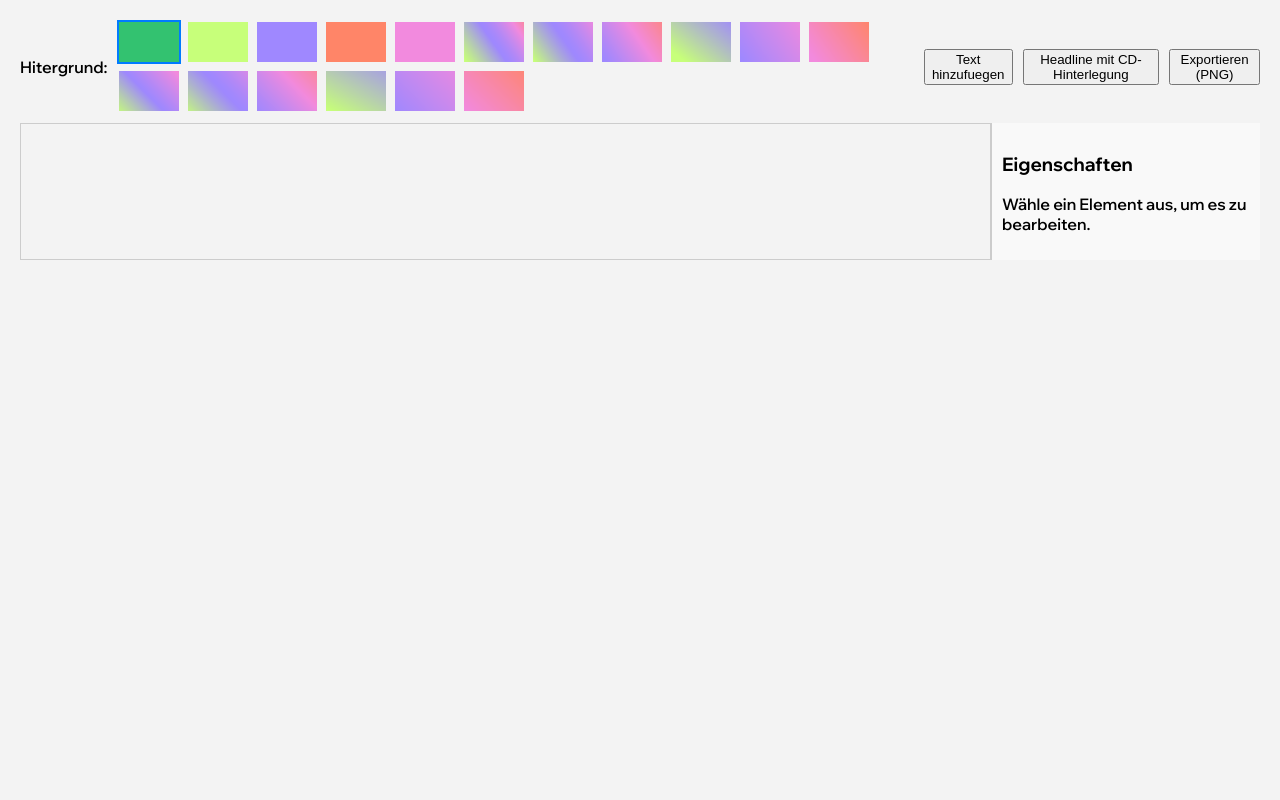
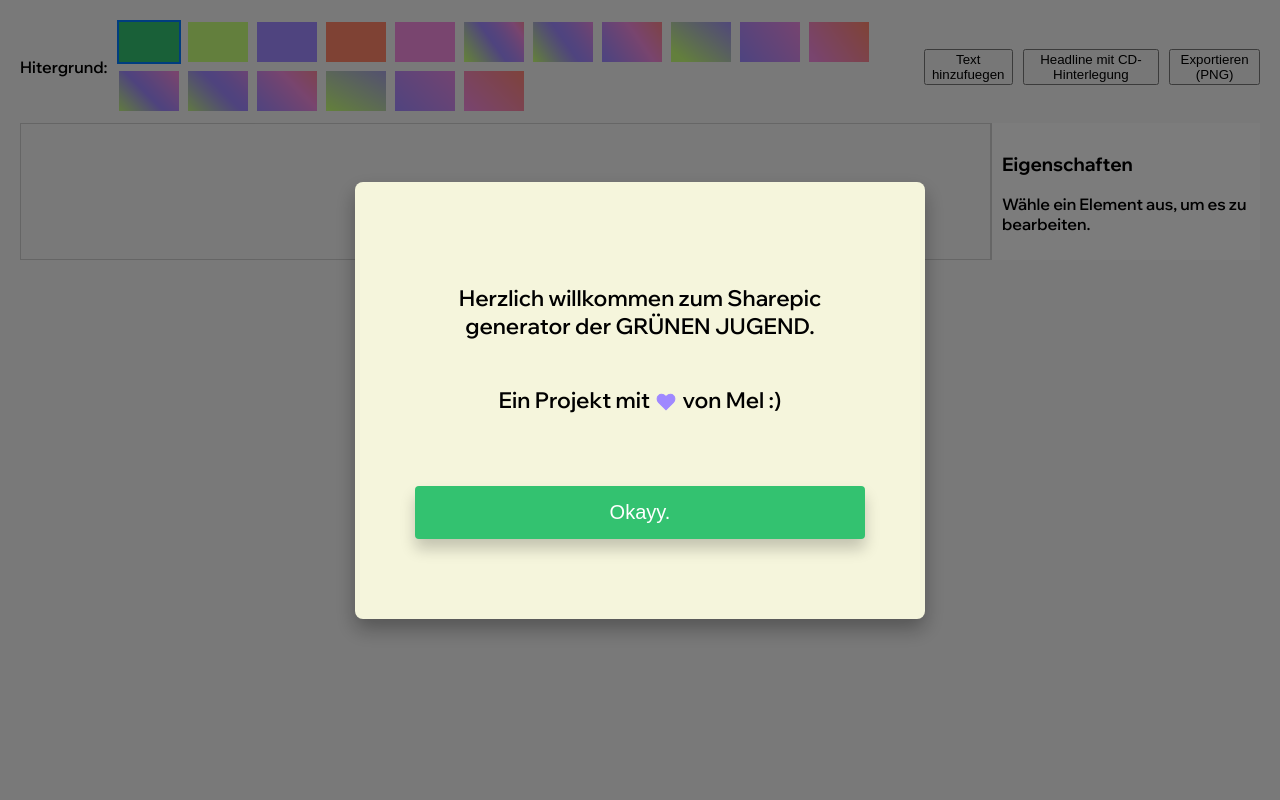
Before and after one commit to JesusOfCarrots/sharegruen, a Flask app: template templates/editor.html in a window 1280 px wide. Run offline with Flask 3, Linux system fonts and the light colour scheme; the template is opened without the code that fills it: most values are stand-ins (such as "Sample title", 1, 10 or a date in 2020); some libraries are stand-ins or nearby versions.

Commit message:
Side questing

```diff
--- a/static/css/style.css
+++ b/static/css/style.css
@@ -22,6 +22,49 @@ html, body{
   font-weight: 600; /* SemiBold */
   font-style: normal;
 }
+
+/** Alter BOX **/
+/* The dark overlay behind the modal */
+#overlay {
+  position: fixed; /* stays on screen even when scrolling */
+  top: 0;
+  left: 0;
+  width: 100%;
+  height: 100%;
+  background-color: rgba(0, 0, 0, 0.5); /* dim background */
+  display: none;
+  align-items: center;
+  justify-content: center;
+  z-index: 9999; /* make sure it’s above everything else */
+}
+
+/* The modal itself */
+#modalbox {
+  width: 80%;
+  max-width: 450px;
+  text-align: center;
+  padding: 80px 60px;
+  font-size: 22px;
+  font-weight: 600;
+  background-color: beige;
+  border-radius: 8px;
+  box-shadow: 0 10px 20px rgba(0, 0, 0, 0.3);
+}
+
+#modalbox button {
+  background-color: #33c270;
+  color: #fff;
+  padding: 15px 0;
+  border-radius: 4px;
+  font-size: 20px;
+  width: 100%;
+  border: 0;
+  outline: 0;
+  margin-top: 50px;
+  cursor: pointer;
+  box-shadow: 0 10px 15px rgba(0, 0, 0, 0.2);
+}
+
 
 
 
--- a/static/js/editor.fabric.js
+++ b/static/js/editor.fabric.js
@@ -225,6 +225,10 @@ document.getElementById('addText').addEventListener('click', () => {
     text._isHeadlineChild = true;
     text._parentGroup = group;
 
+    text.on('changed', () => updateHeadlineBar(group));
+    text.on('modified', () => updateHeadlineBar(group));
+    group.on('scaled',   () => updateHeadlineBar(group))
+
     // ensure correct Bar size after fonts loaded
     document.fonts.ready.then(() => {
         updateHeadlineBar(group);
@@ -247,7 +251,8 @@ function updateHeadlineBar(group) {
         left: text.left - padX,
         top: text.top + text.height - textHeight,
         width: textWidth + padX * 2,
-        height: textHeight
+        height: textHeight,
+        visible: true
     });
 
     group.addWithUpdate();
--- a/templates/editor.html
+++ b/templates/editor.html
@@ -8,7 +8,7 @@
 
   <script src="https://cdn.jsdelivr.net/npm/fabric@5.3.0/dist/fabric.min.js"></script>
 </head>
-<body>
+<body onload="showModal()">
     <div class="toolbar">
         <label for="bgSelect">Hitergrund:</label>
         <div class="bg-options">
@@ -50,10 +50,30 @@
         </div>
     </div>
 
+
+
+    <div id="overlay">
+    <div id="modalbox">
+        <p>Herzlich willkommen zum Sharepic generator der GRÜNEN JUGEND. <br> Ein Projekt mit <img src="/static/img/heart-icon.svg" width="24px" height="24px" style="margin-top: 50px; vertical-align: -6px;"> von Mel :) </p>
+        <button type="button" onclick="closeModal()">Okayy.</button>
+    </div>
+    </div>
+
     <script>
         const W = {{width}};
         const H = {{height}};
     </script>
+    <script>
+        function showModal() {
+        setTimeout(() => {
+            document.getElementById('overlay').style.display = 'flex';
+        }, 700);
+        }
+
+        function closeModal() {
+        document.getElementById('overlay').style.display = 'none';
+        }
+    </script>
     <script src="/static/js/editor.fabric.js"></script>
 </body>
 </html>
```
Also changed, not shown: static/img/heart-icon.svg (added).
